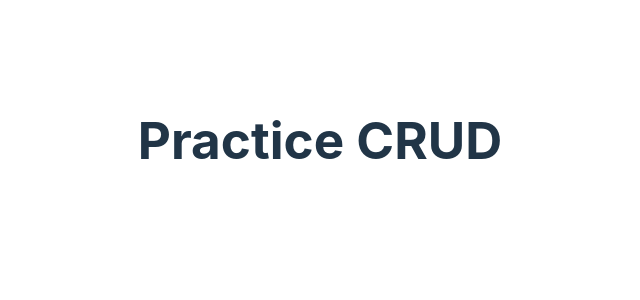
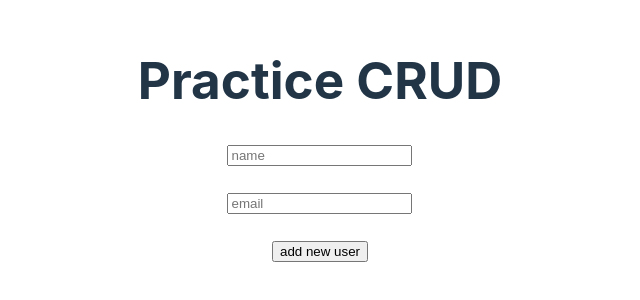
Before and after one commit to KhanZiaul/NodeJs-ExpressJs-MongoDB-CRUD, a React (Vite) app in the folder Practice-3/name-of-your-project/: page / in a window 1280 px wide. Shown: the part 260-560 px from the top of the page, without its empty margins (320-960 px from the left). Built offline with nearby package versions, Linux system fonts and the light colour scheme.

Commit message:
form added

```diff
--- a/Practice-3/name-of-your-project/index.html
+++ b/Practice-3/name-of-your-project/index.html
@@ -4,7 +4,7 @@
     <meta charset="UTF-8" />
     <link rel="icon" type="image/svg+xml" href="/vite.svg" />
     <meta name="viewport" content="width=device-width, initial-scale=1.0" />
-    <title>Vite + React</title>
+    <title>practice crud</title>
   </head>
   <body>
     <div id="root"></div>
--- a/Practice-3/name-of-your-project/src/App.jsx
+++ b/Practice-3/name-of-your-project/src/App.jsx
@@ -9,6 +9,14 @@ function App() {
   return (
     <>
       <h1>Practice CRUD</h1>
+
+      <form >
+        <input type="text" name='name' placeholder='name' required />
+        <br /> <br />
+        <input type="email" name='email' placeholder='email' required />
+        <br /> <br />
+        <input type="submit" value='add new user' required />
+      </form>
     </>
   )
 }
```
